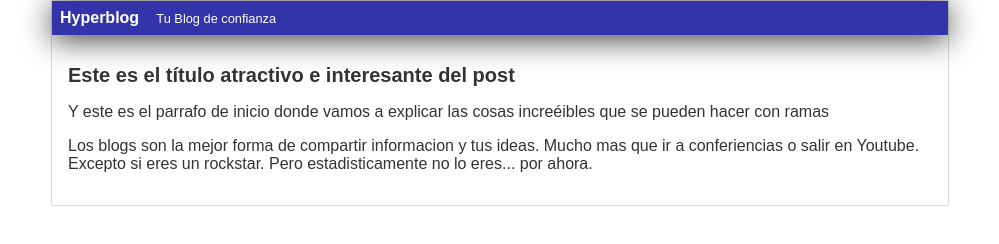
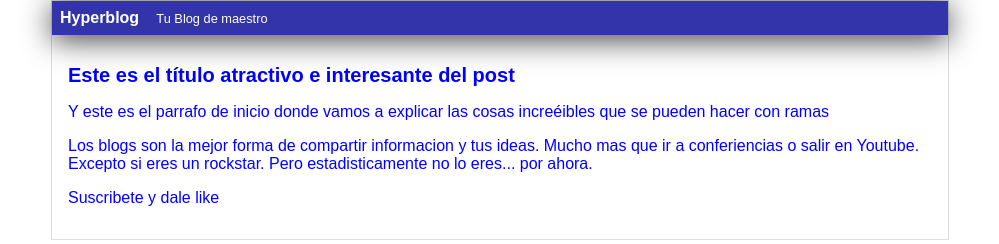
Before and after one commit to alesandra27/hyperblog, a plain HTML site: page blogpost.html in a window 1280 px wide. Shown: the whole page, without its empty margins (140-1139 px from the left). Drawn offline with Linux system fonts and the light colour scheme.

Commit message:
agregue suscripcion, cambie la cabecera maestra y puse todo azul

```diff
--- a/blogpost.html
+++ b/blogpost.html
@@ -7,7 +7,7 @@
     <body>
         <div id="container">
             <div id="cabecera">
-                Hyperblog <span id="tagline">Tu Blog de confianza</span>
+                Hyperblog <span id="tagline">Tu Blog de maestro</span>
             </div>
             <div id="post">
                 <h1>Este es el título atractivo
@@ -23,6 +23,9 @@
                     Excepto si eres un rockstar. Pero
                     estadisticamente no lo eres... por ahora.
                 </p>
+                <p>
+                    Suscribete y dale like
+                </p>
             </div>
         </div>
     </body>
--- a/css/estilos1.css
+++ b/css/estilos1.css
@@ -1,6 +1,6 @@
 body
 {
-    color: #333;
+    color: blue;
     text-align: center;
     font-family: "Arial";
     font-size: 16px;
```
